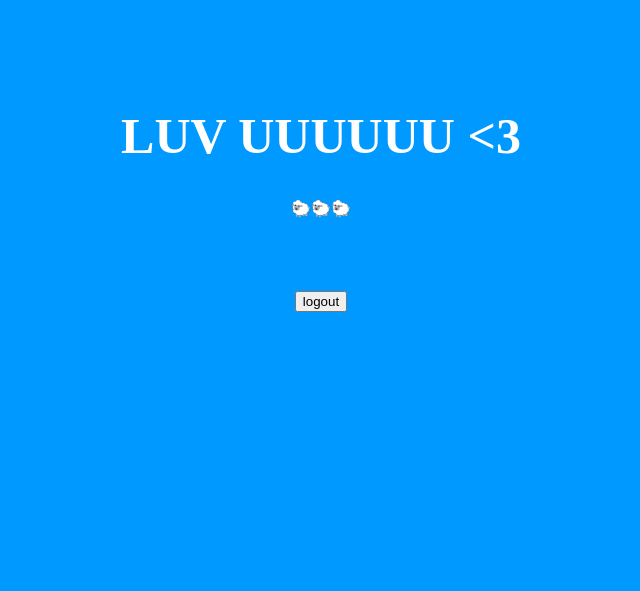
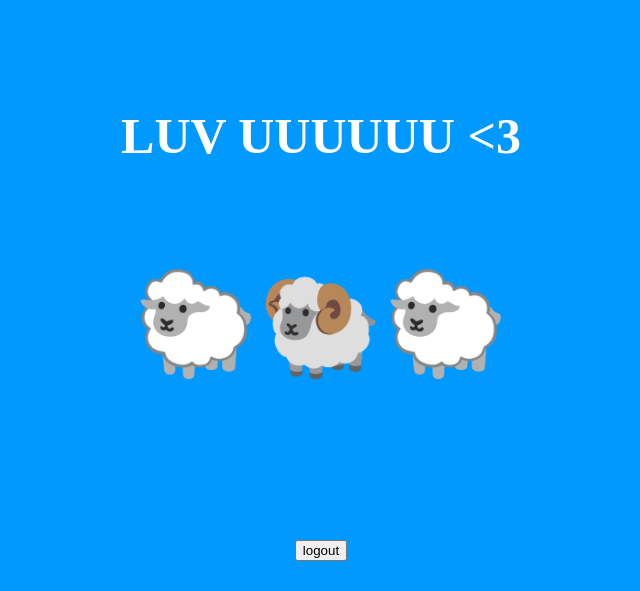
Before and after one commit to davidwxy62/RoomieMatter, a Flask app: template roomieMatter/templates/secret.html in a window 1280 px wide. Shown: the part 209-800 px from the top of the page, without its empty margins (319-959 px from the left). Run offline with Flask 2, Linux system fonts and the light colour scheme; the template is opened without the code that fills it, so the values that code supplies are empty.

Commit message:
auto commit

```diff
--- a/roomieMatter/templates/secret.html
+++ b/roomieMatter/templates/secret.html
@@ -11,6 +11,10 @@
         color:white;
     }
 
+    p {
+        font-size: 100px;
+    }
+
     .cuteForm {
                 text-align: center;
                 font-family: avenir;
@@ -22,7 +26,7 @@
 <body style="background-color: #0099ff">
     <div style="text-align: center">
         <h1>LUV UUUUUU &lt3</h1>
-        <p>🐑🐑🐑</p>
+        <p>🐑🐏🐑</p>
     </div>
     <form class="cuteForm" action="/accounts/logout" method="post" enctype="multipart/form-data">
         <input type="submit" name="delete" value="logout"/>
```
